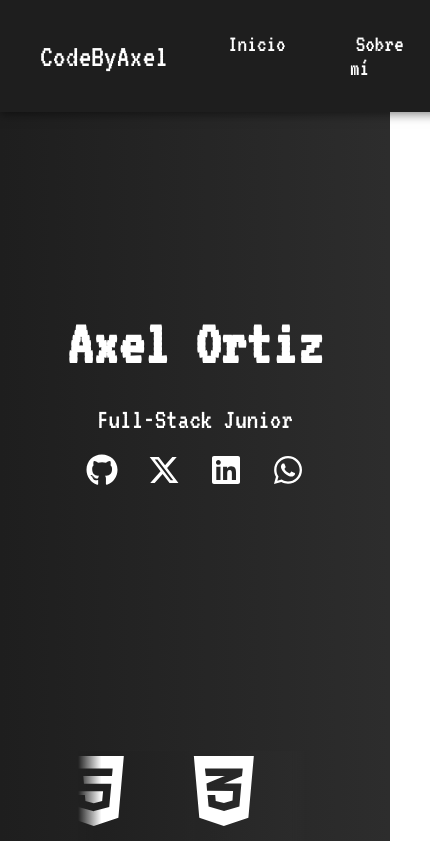
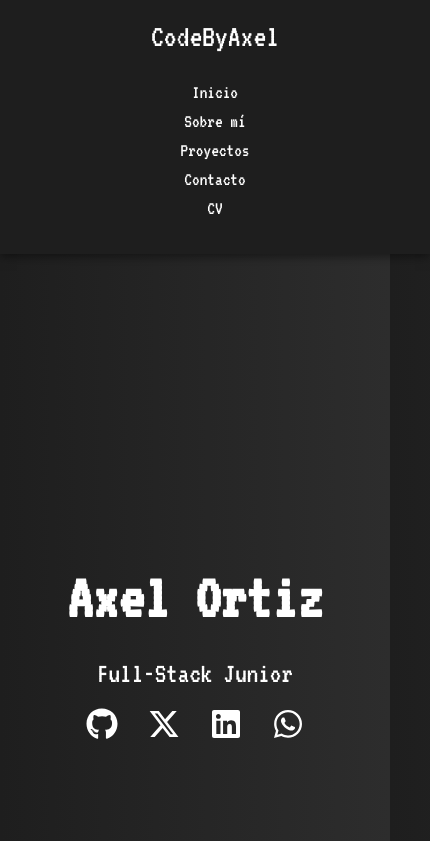
Before and after one commit to CodeByAxel/portfolio, a React (Create React App) app: page / in a window 390 px wide. Shown: the top 841 px of the page, 430 px wide, since content can reach past the window. Built offline with nearby package versions, Linux system fonts and the light colour scheme.

Commit message:
cambio en el navbar para que sea responsive

```diff
--- a/src/components/Header.css
+++ b/src/components/Header.css
@@ -36,3 +36,24 @@
   .nav-links li a:hover {
     color: #61dafb;
   }
+  @media (max-width: 768px) {
+    .header {
+      flex-direction: column;
+      position: relative;
+
+      padding: 20px;
+      gap: 15px;
+    }
+
+    .nav-links {
+      flex-direction: column;
+      gap: 10px;
+      padding: 0;
+
+
+    }
+
+    .nav-links li a {
+      font-size: 1.2rem;
+    }
+  }
```
